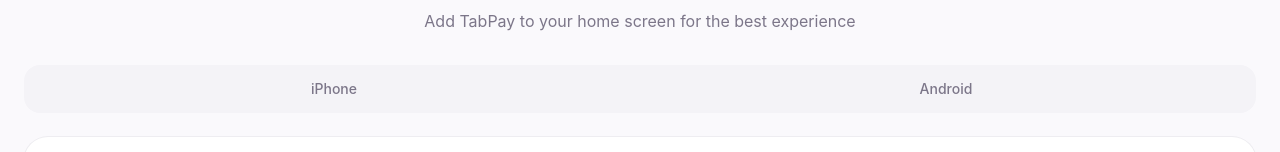
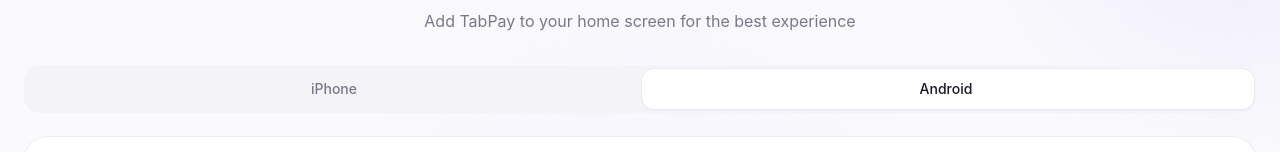
Before and after one commit to Benmore-Studio/BEN137-tabpay, a React app in the folder frontend/: page /install in a window 1280 px wide. Shown: the part 163-315 px from the top of the page. Built offline with nearby package versions, Linux system fonts and the light colour scheme; the HTML template or start-up script is replaced by a standard one.

Commit message:
Adjust PWA install instructions

```diff
--- a/frontend/src/pages/Install.tsx
+++ b/frontend/src/pages/Install.tsx
@@ -28,8 +28,14 @@ export default function Install() {
   // If already installed, show success
   if (isStandalone) {
     return (
-      <div className="min-h-screen bg-slate-50 flex flex-col">
-        <div className="flex-1 flex flex-col items-center justify-center px-6 py-12">
+      <div className="min-h-screen bg-slate-50 flex flex-col relative overflow-hidden">
+        {/* Background decorations */}
+        <div className="absolute inset-0 pointer-events-none overflow-hidden">
+          <div className="absolute -top-40 -right-40 w-[400px] h-[400px] bg-green-100 rounded-full blur-3xl opacity-60" />
+          <div className="absolute -bottom-40 -left-40 w-[300px] h-[300px] bg-primary-100 rounded-full blur-3xl opacity-50" />
+        </div>
+
+        <div className="relative flex-1 flex flex-col items-center justify-center px-6 py-12">
           <div className="w-20 h-20 rounded-2xl bg-gradient-to-br from-green-400 to-green-500 flex items-center justify-center shadow-lg shadow-green-500/30 mb-6">
             <CheckCircle2 className="w-10 h-10 text-white" />
           </div>
@@ -47,10 +53,19 @@ export default function Install() {
     );
   }
 
+  const isIOS = platform === 'ios';
+
   return (
-    <div className="min-h-screen bg-slate-50 flex flex-col">
+    <div className="min-h-screen bg-slate-50 flex flex-col relative overflow-hidden">
+      {/* Background decorations */}
+      <div className="absolute inset-0 pointer-events-none overflow-hidden">
+        <div className="absolute -top-40 -right-40 w-[400px] h-[400px] bg-primary-100 rounded-full blur-3xl opacity-60" />
+        <div className="absolute -bottom-40 -left-40 w-[300px] h-[300px] bg-gold-100 rounded-full blur-3xl opacity-50" />
+        <div className="absolute top-1/2 left-1/2 -translate-x-1/2 -translate-y-1/2 w-[500px] h-[500px] bg-primary-50 rounded-full blur-3xl opacity-40" />
+      </div>
+
       {/* Header */}
-      <div className="px-6 pt-12 pb-8 text-center">
+      <div className="relative px-6 pt-12 pb-8 text-center">
         <div className="w-16 h-16 rounded-2xl bg-gradient-to-br from-primary-500 to-primary-600 flex items-center justify-center shadow-lg shadow-primary-500/25 mx-auto mb-5">
           <Martini className="w-8 h-8 text-white" strokeWidth={1.5} />
         </div>
@@ -62,25 +77,27 @@ export default function Install() {
         </p>
       </div>
 
-      {/* Platform Toggle */}
-      <div className="px-6 mb-6">
-        <div className="flex bg-slate-100 rounded-xl p-1">
+      {/* Platform Toggle with sliding indicator */}
+      <div className="relative px-6 mb-6">
+        <div className="relative flex bg-slate-100 rounded-xl p-1">
+          {/* Sliding indicator */}
+          <div
+            className={`absolute top-1 bottom-1 w-[calc(50%-4px)] bg-white rounded-lg shadow-sm ring-1 ring-slate-200/50 transition-all duration-300 ease-out ${
+              isIOS ? 'left-1' : 'left-[calc(50%+2px)]'
+            }`}
+          />
           <button
             onClick={() => setPlatform('ios')}
-            className={`flex-1 py-2.5 rounded-lg text-sm font-medium transition-all ${
-              platform === 'ios'
-                ? 'bg-white text-slate-900 shadow-sm'
-                : 'text-slate-500'
+            className={`relative flex-1 py-2.5 rounded-lg text-sm font-medium transition-colors z-10 ${
+              isIOS ? 'text-slate-900' : 'text-slate-500 hover:text-slate-700'
             }`}
           >
             iPhone
           </button>
           <button
             onClick={() => setPlatform('android')}
-            className={`flex-1 py-2.5 rounded-lg text-sm font-medium transition-all ${
-              platform === 'android'
-                ? 'bg-white text-slate-900 shadow-sm'
-                : 'text-slate-500'
+            className={`relative flex-1 py-2.5 rounded-lg text-sm font-medium transition-colors z-10 ${
+              !isIOS ? 'text-slate-900' : 'text-slate-500 hover:text-slate-700'
             }`}
           >
             Android
@@ -89,8 +106,8 @@ export default function Install() {
       </div>
 
       {/* Instructions */}
-      <div className="flex-1 px-6">
-        {platform === 'ios' ? (
+      <div className="relative flex-1 px-6">
+        {isIOS ? (
           <div className="space-y-4">
             {/* Step 1 */}
             <div className="bg-white rounded-2xl p-5 ring-1 ring-slate-900/5 shadow-sm">
@@ -214,7 +231,7 @@ export default function Install() {
       </div>
 
       {/* Footer */}
-      <div className="px-6 py-6 space-y-3">
+      <div className="relative px-6 py-6 space-y-3">
         <Link to="/menu" className="block">
           <Button variant="primary" className="w-full" size="lg">
             Continue to Menu
--- a/frontend/src/pages/Landing.tsx
+++ b/frontend/src/pages/Landing.tsx
@@ -42,7 +42,7 @@ export default function Landing() {
                 </Link>
               </>
             ) : (
-              <Link to="/auth">
+              <Link to="/menu">
                 <Button size="sm" className="bg-primary-600 hover:bg-primary-700">
                   Continue <ArrowRight className="w-4 h-4 ml-1" />
                 </Button>
```
